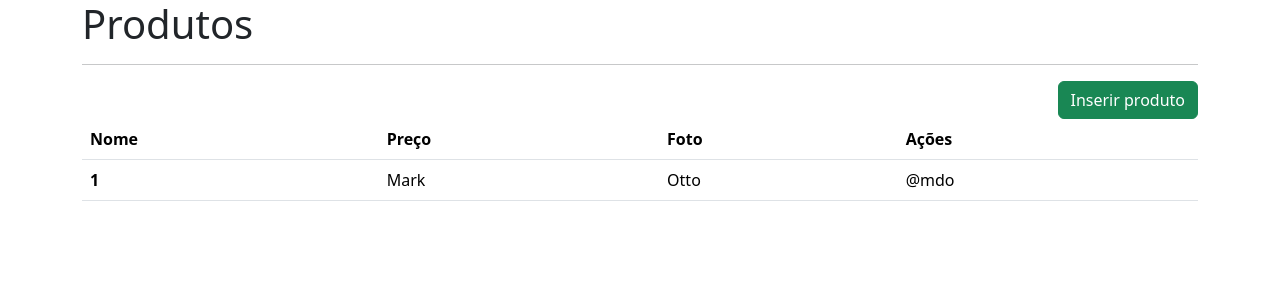
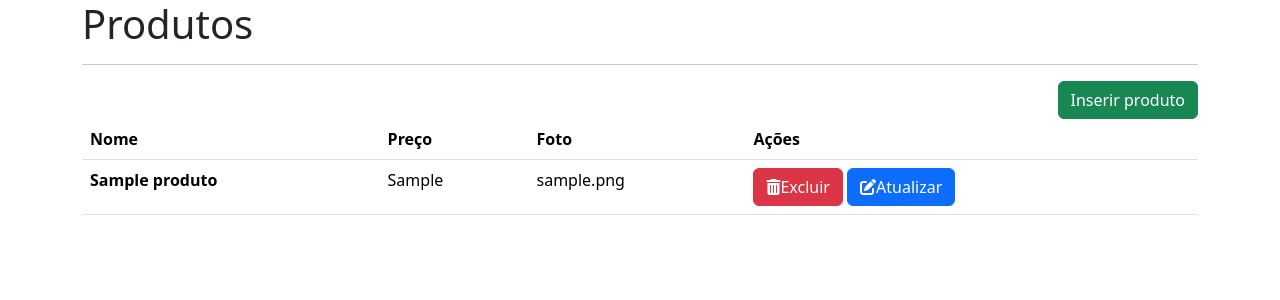
Before and after one commit to felipe-ribeiro-ofc/aulas_backend, a PHP site: page /produtos.php in a window 1280 px wide. Shown: the top 300 px of the page. Run offline with PHP 8.4, Linux system fonts and the light colour scheme; tables that the repository leaves empty or names only in its code hold one stand-in row (values such as "Sample post").

Commit message:
aprimoramento

```diff
--- a/aula18/produto/atualizar.php
+++ b/aula18/produto/atualizar.php
@@ -10,7 +10,6 @@ if (isset($_POST["nome"]) && isset($_POST["descricao"]) && isset($_POST["preco"]
 
    //String com o comando SQL para ser executado no DB
    $sql = "UPDATE produto SET `nome`=?, `descricao`=?, `preco`=?, `foto`=? WHERE  `idproduto`=?;";
-   echo $sql;
 
    //Prepara o SQL para ser executado no banco de dados
    $comando = $conexao->prepare($sql);
@@ -22,4 +21,4 @@ if (isset($_POST["nome"]) && isset($_POST["descricao"]) && isset($_POST["preco"]
    $comando->execute();
 }
 //abre o arquivo form.php
-header("Location: form.php");
+header("Location: produtos.php");
--- a/aula18/produto/consultar_por_id.php
+++ b/aula18/produto/consultar_por_id.php
@@ -23,5 +23,4 @@ if (isset($_GET['id'])) {
    //pegar a primeira linha de resultado
    $linha = $resultado->fetch_assoc();
 
-   var_dump($linha);
 }
--- a/aula18/produto/excluir.php
+++ b/aula18/produto/excluir.php
@@ -19,4 +19,4 @@ if (isset($_GET['id'])) {
 
    //abre o arquivo form.php
 }
-header("Location: form.php");
+header("Location: produtos.php");
--- a/aula18/produto/inserir.php
+++ b/aula18/produto/inserir.php
@@ -21,4 +21,4 @@ if (isset($_POST["nome"]) && isset($_POST["descricao"]) && isset($_POST["preco"]
    $comando->execute();
 }
 //abre o arquivo form.php
-header("Location: form.php");
+header("Location: produtos.php");
--- a/aula18/produto/produtos.php
+++ b/aula18/produto/produtos.php
@@ -7,6 +7,7 @@
     <meta name="viewport" content="width=device-width, initial-scale=1">
     <title>Bootstrap demo</title>
     <link href="https://cdn.jsdelivr.net/npm/bootstrap@5.3.0-alpha3/dist/css/bootstrap.min.css" rel="stylesheet" integrity="sha384-KK94CHFLLe+nY2dmCWGMq91rCGa5gtU4mk92HdvYe+M/SXH301p5ILy+dN9+nJOZ" crossorigin="anonymous">
+    <link rel="stylesheet" href="https://cdnjs.cloudflare.com/ajax/libs/font-awesome/6.4.0/css/all.min.css" integrity="sha512-iecdLmaskl7CVkqkXNQ/ZH/XLlvWZOJyj7Yy7tcenmpD1ypASozpmT/E0iPtmFIB46ZmdtAc9eNBvH0H/ZpiBw==" crossorigin="anonymous" referrerpolicy="no-referrer" />
 </head>
 
 <body>
@@ -28,10 +29,13 @@
             <tbody>
                 <?php foreach ($produtos as $produto) { ?>
                     <tr>
-                        <th scope="row">1</th>
-                        <td>Mark</td>
-                        <td>Otto</td>
-                        <td>@mdo</td>
+                        <th scope="row"><?php echo $produto['nome'] ?></th>
+                        <td><?php echo $produto['preco'] ?></td>
+                        <td><?php echo $produto['foto'] ?></td>
+                        <td>
+                            <a href="excluir.php?id=<?php echo $produto['idproduto'];?>" class="btn btn-danger"><i class="fa-solid fa-trash-can"></i>Excluir</a>
+                            <a href="form.php?id=<?php echo $produto['idproduto'];?>" class="btn btn-primary"><i class="fa-solid fa-pen-to-square"></i>Atualizar</a>
+                        </td>
                     </tr>
                 <?php } ?>
             </tbody>
```
Also changed, not shown: aula18/produto/form.php (+7 -5 lines), teste.php (deleted), 1 other file.
